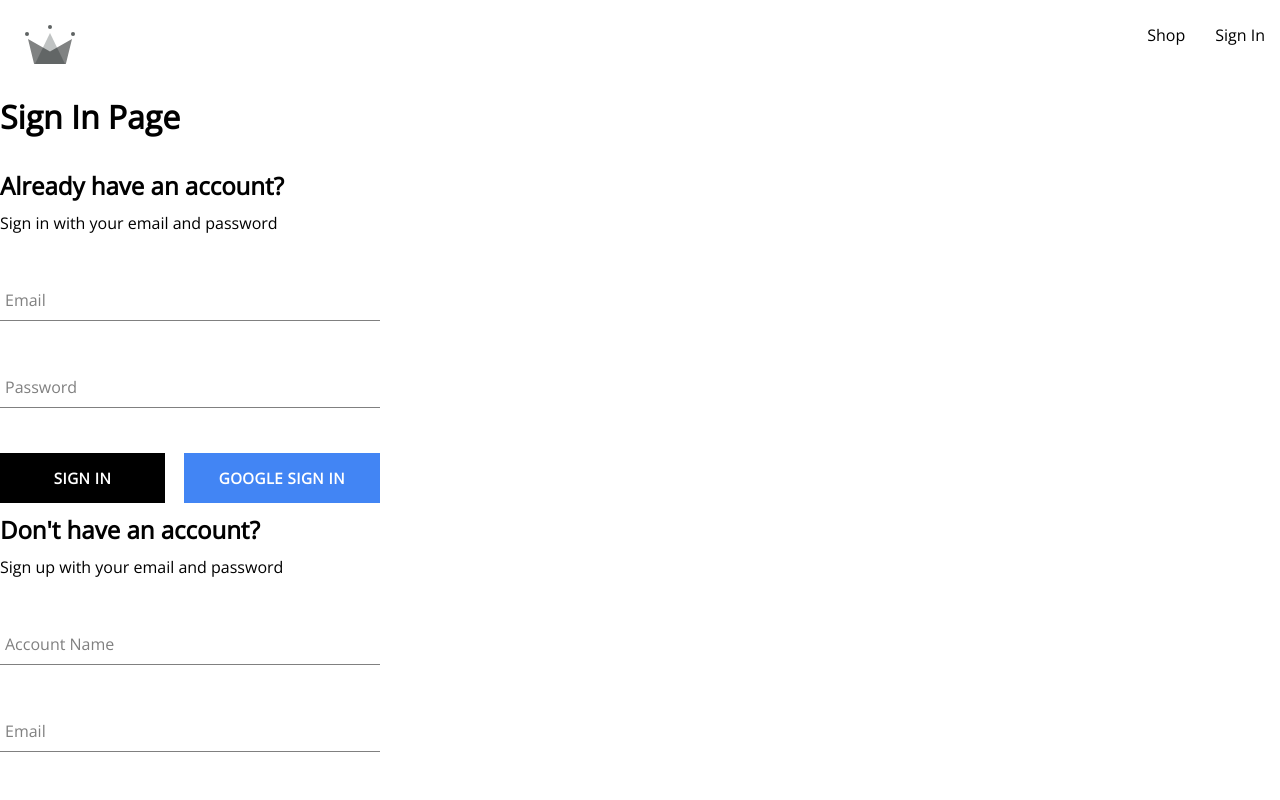
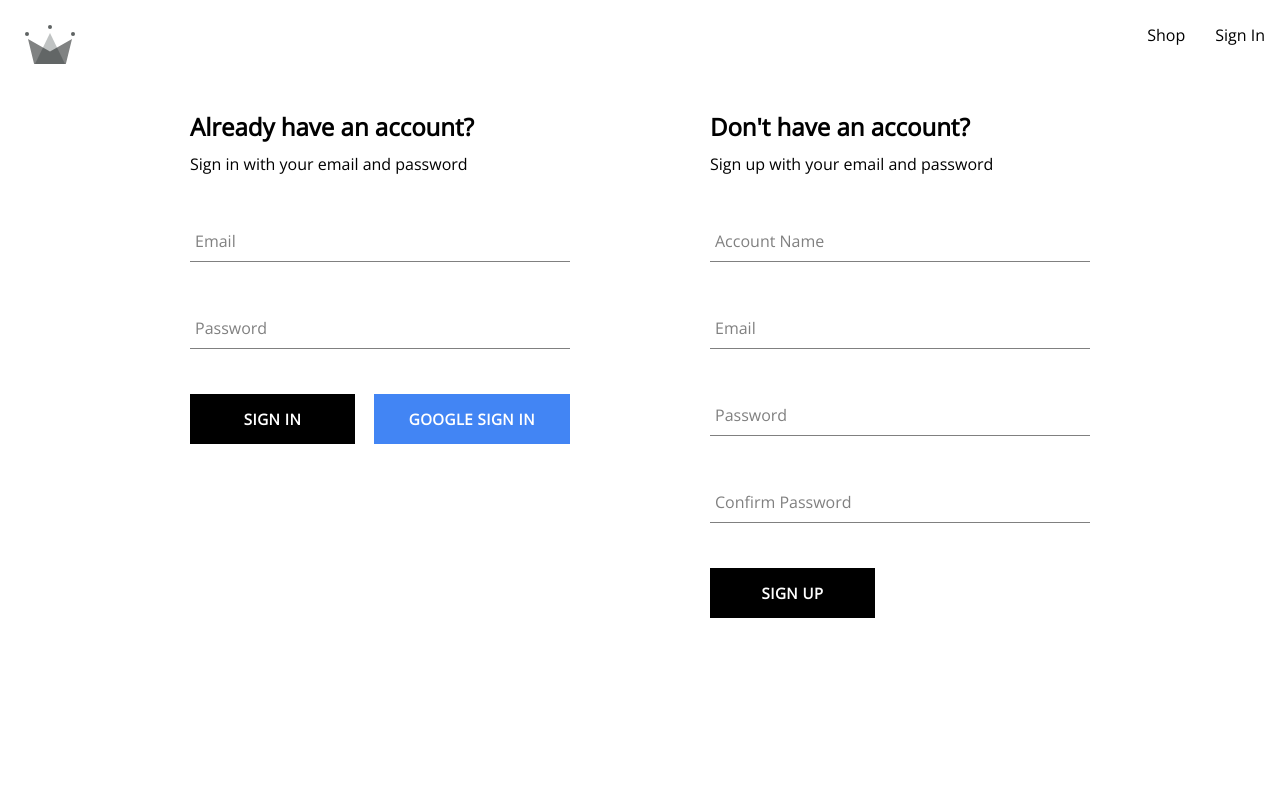
Before and after one commit to tduyphat/Drip_Store_E_Commerce, a React (Create React App) app: page /auth in a window 1280 px wide. Shown: the top 800 px of the page. Built offline with nearby package versions, Linux system fonts and the light colour scheme.

Commit message:
clean up authen page

```diff
--- a/src/components/sign-in-form/sign-in-form.component.jsx
+++ b/src/components/sign-in-form/sign-in-form.component.jsx
@@ -41,7 +41,15 @@
         }
 
         catch (error) {
-
+            switch (error.code) {
+                case 'auth/wrong-password':
+                    alert('Incorrect password for email!')
+                    break
+                case 'auth/user-not-found':
+                    alert('No user assciated with this email')
+                    break
+                default: console.log(error)
+            }
         }
     }
 
@@ -81,7 +89,7 @@
                 />
                 <div className="buttons-container">
                     <Button type='submit'>Sign In</Button>
-                    <Button buttonType='google' onClick={signInWithGoogle}>Google Sign In</Button>
+                    <Button type='button' buttonType='google' onClick={signInWithGoogle}>Google Sign In</Button>
                 </div>
             </form>
         </div>
--- a/src/routes/authentication/authentication.component.jsx
+++ b/src/routes/authentication/authentication.component.jsx
@@ -1,11 +1,11 @@
 import SignUpForm from "../../components/sign-up-form/sign-up-form.component";
 import SignInForm from "../../components/sign-in-form/sign-in-form.component";
+import './authentication.styles.scss'
 
 const Authentication = () => {
 
     return (
-        <div>
-            <h1>Sign In Page</h1>
+        <div className="authentication-container">
             <SignInForm />
             <SignUpForm />
         </div>
--- /dev/null
+++ b/src/routes/authentication/authentication.styles.scss
@@ -0,0 +1,6 @@
+.authentication-container {
+    display: flex;
+    width: 900px;
+    justify-content: space-between;
+    margin: 30px auto;
+}
```
